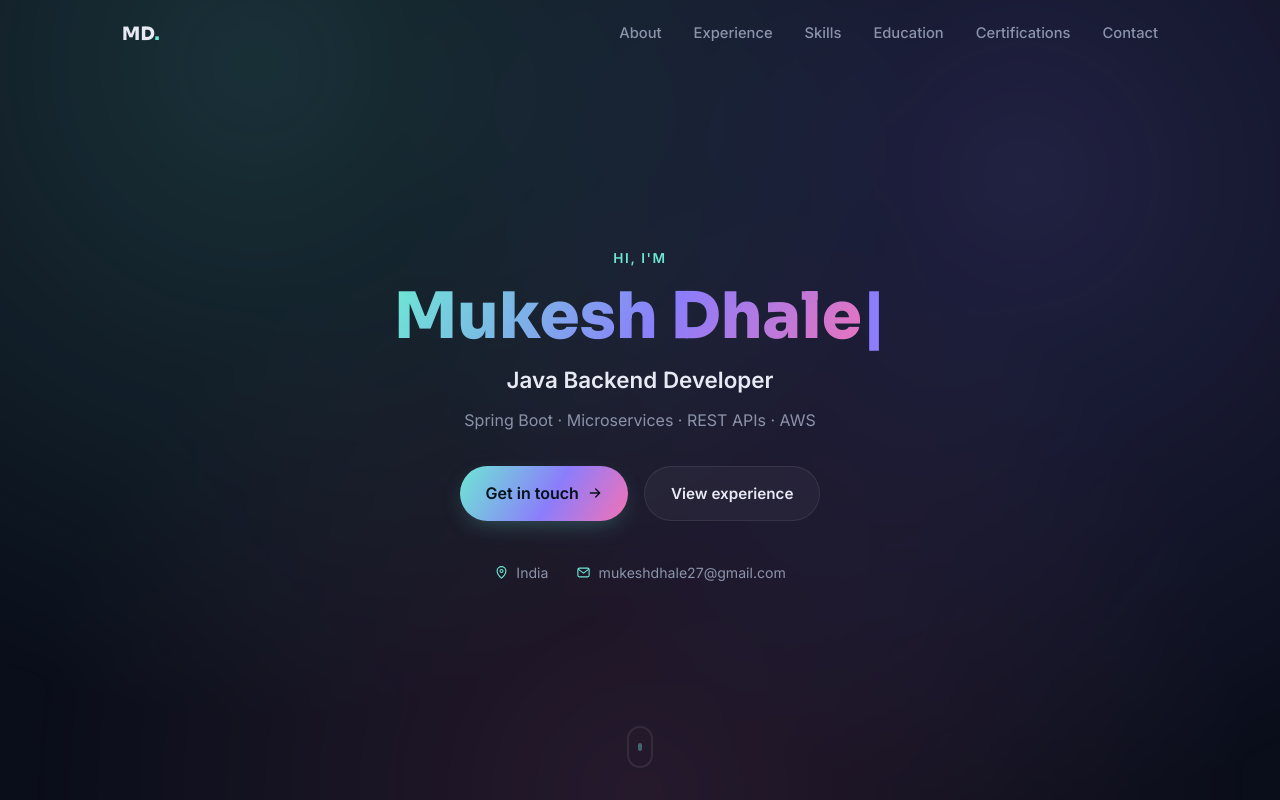
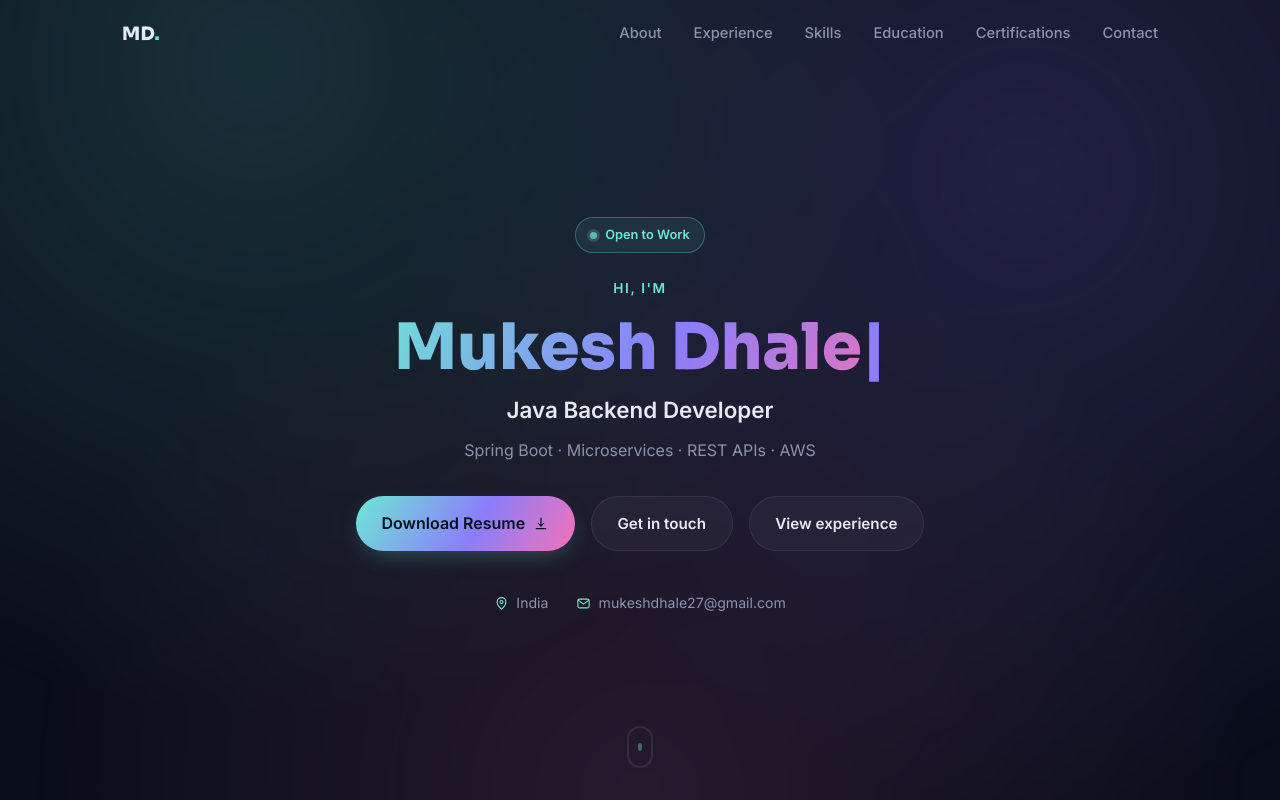
Before and after one commit to Gitmukeshhh/mukesh-portfolio, a React (Vite) app: page / in a window 1280 px wide. Shown: the top 800 px of the page. Built offline with nearby package versions, Linux system fonts and the light colour scheme.

Commit message:
Add resume download CTA and open-to-work badge for job search

```diff
--- a/src/App.jsx
+++ b/src/App.jsx
@@ -8,7 +8,10 @@ import {
   LinkedInIcon,
   GitHubIcon,
   ArrowIcon,
+  DownloadIcon,
 } from "./icons.jsx";
+
+const RESUME_URL = `${import.meta.env.BASE_URL}resume/Mukesh_Dhale_Resume.pdf`;
 
 const NAV = [
   { id: "about", label: "About" },
@@ -61,6 +64,9 @@ function Hero() {
     <section id="top" className="hero">
       <div className="hero-glow" />
       <div className="hero-inner">
+        <span className="status-pill reveal">
+          <span className="status-dot" /> Open to Work
+        </span>
         <p className="eyebrow reveal">Hi, I&apos;m</p>
         <h1 className="reveal">
           {profile.name}
@@ -69,8 +75,11 @@ function Hero() {
         <p className="hero-title reveal">{profile.title}</p>
         <p className="hero-tagline reveal">{profile.tagline}</p>
         <div className="hero-cta reveal">
-          <a className="btn-primary" href="#contact">
-            Get in touch <ArrowIcon />
+          <a className="btn-primary" href={RESUME_URL} download>
+            Download Resume <DownloadIcon />
+          </a>
+          <a className="btn-ghost" href="#contact">
+            Get in touch
           </a>
           <a className="btn-ghost" href="#experience">
             View experience
@@ -220,6 +229,9 @@ export default function App() {
             <a className="btn-primary" href={`mailto:${profile.email}`}>
               Email Me <ArrowIcon />
             </a>
+            <a className="btn-ghost" href={RESUME_URL} download>
+              Download Resume <DownloadIcon />
+            </a>
             <CopyEmailButton />
           </div>
           <div className="social-row">
--- a/src/icons.jsx
+++ b/src/icons.jsx
@@ -38,6 +38,16 @@ export const GitHubIcon = () => (
   </svg>
 );
 
+export const DownloadIcon = () => (
+  <svg viewBox="0 0 24 24" fill="none" stroke="currentColor" strokeWidth="1.8">
+    <path
+      d="M12 3v12m0 0 4-4m-4 4-4-4M5 19h14"
+      strokeLinecap="round"
+      strokeLinejoin="round"
+    />
+  </svg>
+);
+
 export const ArrowIcon = () => (
   <svg viewBox="0 0 24 24" fill="none" stroke="currentColor" strokeWidth="2">
     <path d="M5 12h14M13 6l6 6-6 6" strokeLinecap="round" strokeLinejoin="round" />
--- a/src/index.css
+++ b/src/index.css
@@ -158,6 +158,39 @@ a {
   letter-spacing: 0.12em;
   text-transform: uppercase;
   margin: 0 0 0.75rem;
+}
+
+.status-pill {
+  display: inline-flex;
+  align-items: center;
+  gap: 0.5rem;
+  border: 1px solid rgba(110, 231, 212, 0.3);
+  background: rgba(110, 231, 212, 0.08);
+  color: var(--accent);
+  font-size: 0.8rem;
+  font-weight: 600;
+  padding: 0.4rem 0.9rem;
+  border-radius: 999px;
+  margin-bottom: 1.5rem;
+}
+
+.status-dot {
+  width: 7px;
+  height: 7px;
+  border-radius: 50%;
+  background: var(--accent);
+  box-shadow: 0 0 0 3px rgba(110, 231, 212, 0.25);
+  animation: pulse 1.8s ease-in-out infinite;
+}
+
+@keyframes pulse {
+  0%,
+  100% {
+    opacity: 1;
+  }
+  50% {
+    opacity: 0.4;
+  }
 }
 
 .hero h1 {
```
Also changed, not shown: 1 other file (tests, documents, lock files or other folders).
